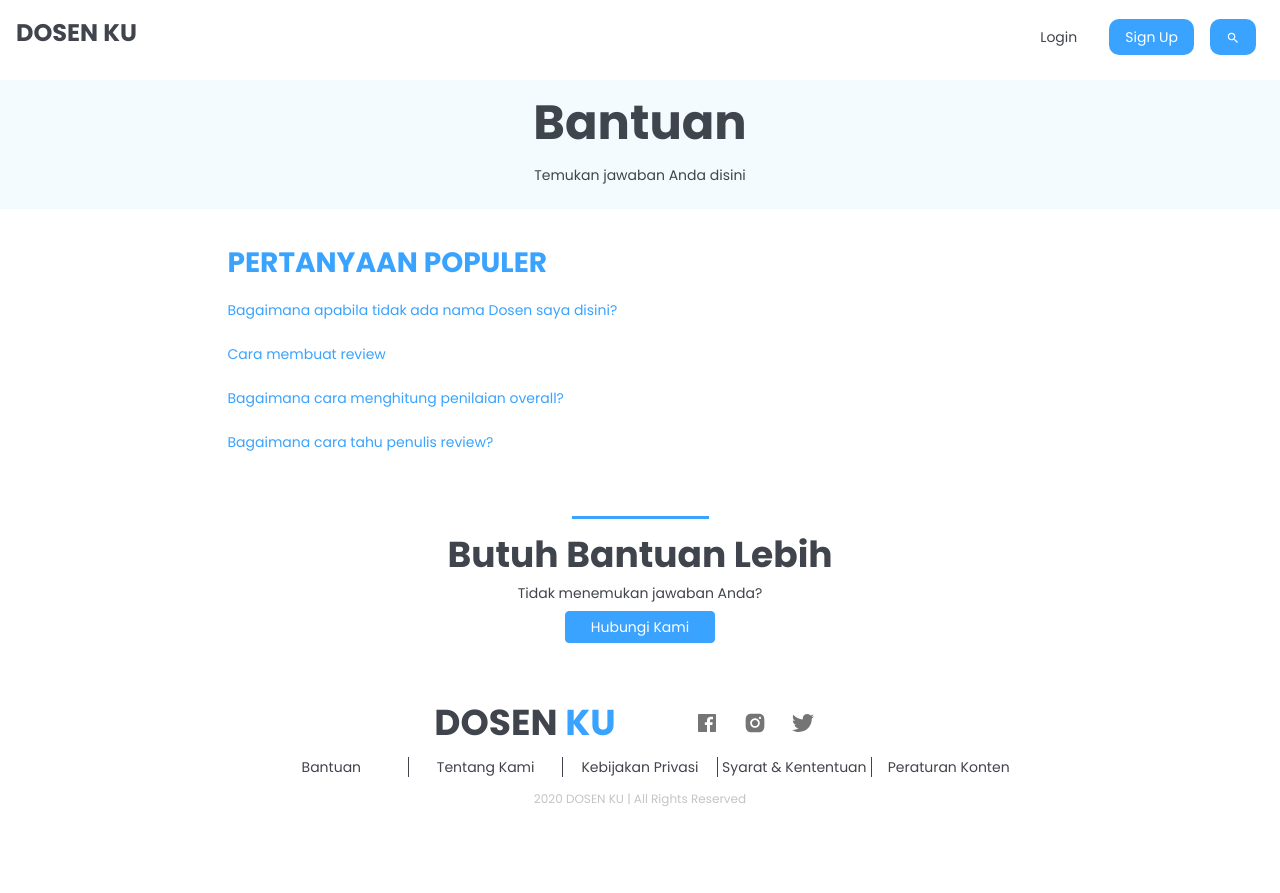
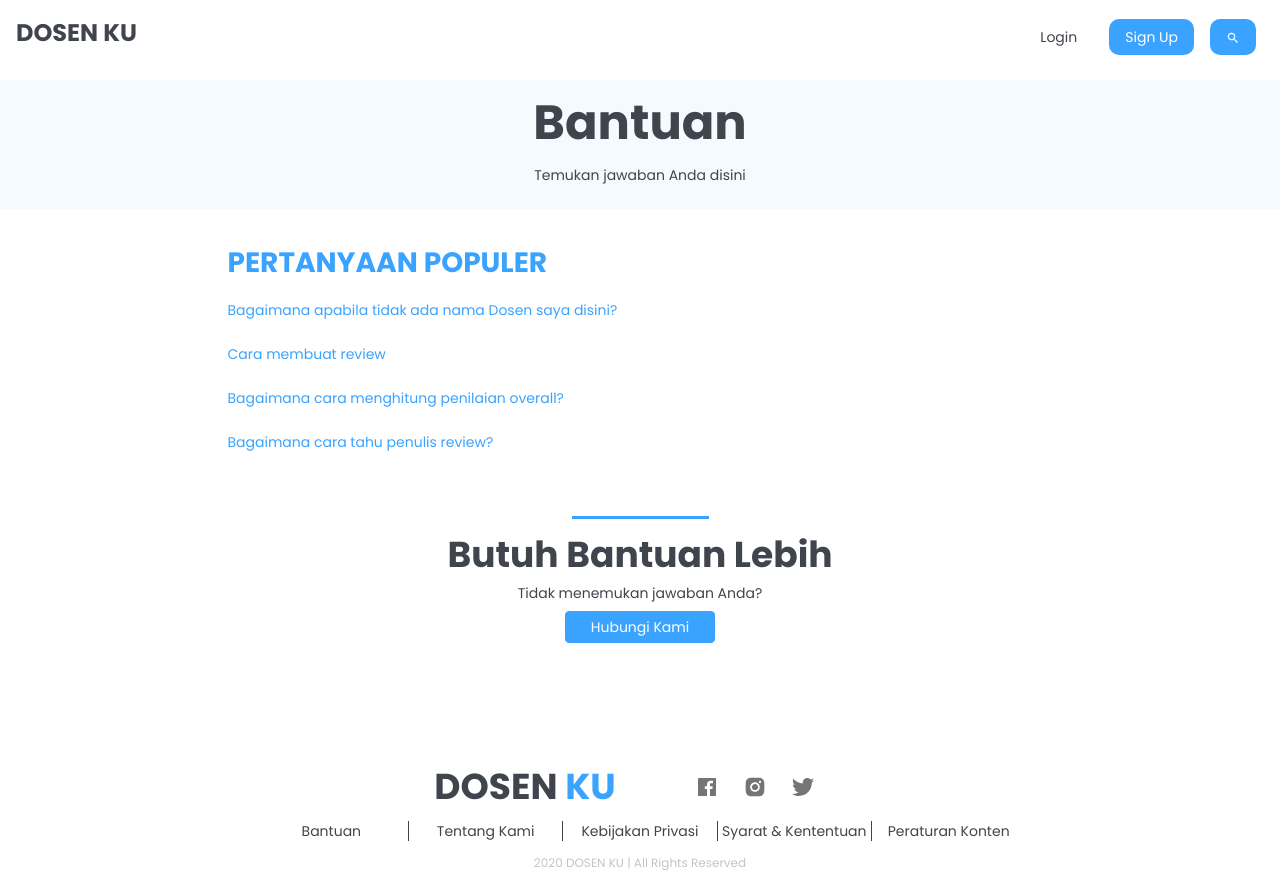
Before and after one commit to Harus-Bisa/frontendv2, a React (Create React App) app in the folder hb-v2/: page /help in a window 1280 px wide. Before the commit the page ends 829 px from the top, so only its background shows below. Built offline with nearby package versions, Linux system fonts and the light colour scheme.

Commit message:
help page contact-us padding bottom

```diff
--- a/hb-v2/src/css/helpPage.css
+++ b/hb-v2/src/css/helpPage.css
@@ -24,3 +24,7 @@
     width: 137px;
     height: 3px;
 }
+
+.help-page .contact-us{
+    padding-bottom: 5rem !important;
+}
```
